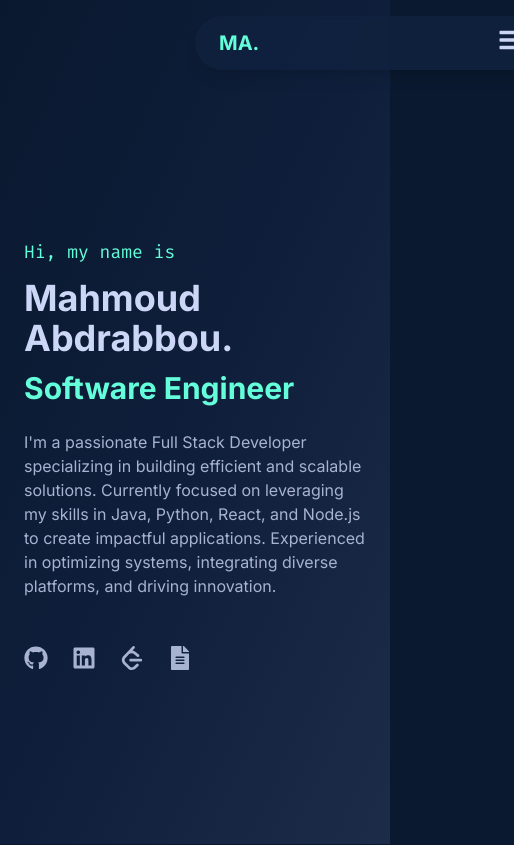
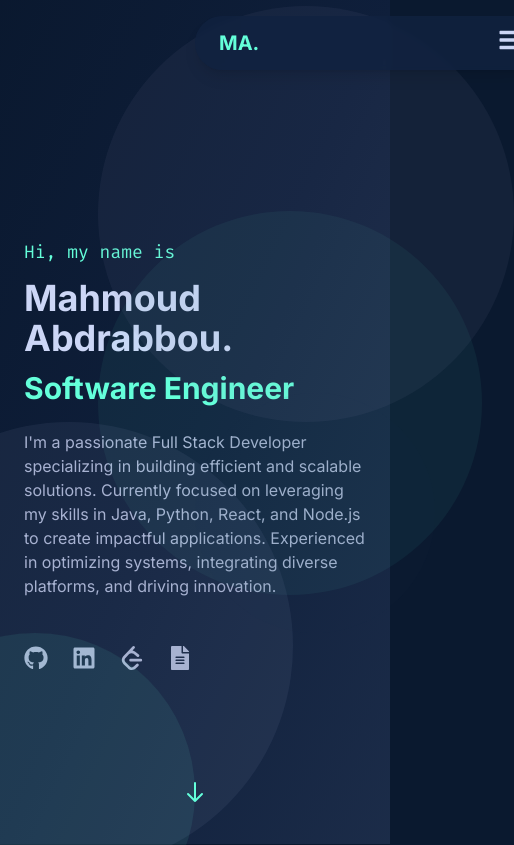
Before and after one commit to Eng-M-Abdrabbou/Portfolio-NEXT.JS, a Next.js app: page / in a window 390 px wide. Shown: the top 845 px of the page, 514 px wide, since content can reach past the window. Built offline with nearby package versions, Linux system fonts and the light colour scheme.

Commit message:
style: ☀️ added gradient spots to the hero section

```diff
--- /dev/null
+++ b/src/app/components/GradientSpots.tsx
@@ -0,0 +1,16 @@
+// src/app/components/GradientSpots.tsx
+import React from 'react';
+
+const GradientSpots = () => {
+  return (
+    <div className="absolute inset-0 w-full h-full pointer-events-none">
+      <div className="absolute top-1/4 left-1/4 w-96 h-96 rounded-full bg-neon-green/10 blur-4xl opacity-75 animate-pulse"></div>
+      <div className="absolute top-1/2 right-1/4 w-[28rem] h-[28rem] rounded-full bg-light-slate/10 blur-4xl opacity-75"></div>
+      <div className="absolute bottom-1/4 left-1/2 w-60 h-60 rounded-full bg-lightest-navy/10 blur-4xl opacity-75 animate-pulse"></div>
+      <div className="absolute top-3/4 right-1/2 w-80 h-80 rounded-full bg-neon-green/10 blur-4xl opacity-75"></div>
+      <div className="absolute bottom-1/2 left-1/4 w-[26rem] h-[26rem] rounded-full bg-slate/10 blur-4xl opacity-75"></div>
+    </div>
+  );
+};
+
+export default GradientSpots;
--- a/src/app/components/sections/Hero.tsx
+++ b/src/app/components/sections/Hero.tsx
@@ -1,5 +1,6 @@
 // src/app/components/sections/Hero.tsx
 import React from 'react';
+import GradientSpots from '../../components/GradientSpots';
 // Import the new icon
 import { FaGithub, FaLinkedin, FaFileAlt } from 'react-icons/fa';
 import { SiLeetcode } from 'react-icons/si';
@@ -7,7 +8,8 @@ import { motion } from 'framer-motion';
 
 const Hero = () => {
   return (
-    <div id="home" className="min-h-screen flex flex-col justify-center items-start max-w-4xl mx-auto px-6 pt-32 pb-16 md:pt-40 bg-iblue-400">
+    <div id="home" className="hero-section min-h-screen flex flex-col justify-center items-start max-w-4xl mx-auto px-6 pt-32 pb-16 md:pt-40 relative">
+      <GradientSpots />
       <motion.p
         initial={{ opacity: 0, y: 20 }}
         animate={{ opacity: 1, y: 0 }}
@@ -21,7 +23,7 @@ const Hero = () => {
         animate={{ opacity: 1, y: 0 }}
         transition={{ duration: 0.5, delay: 0.2 }}
         className="text-4xl sm:text-5xl md:text-6xl lg:text-7xl font-bold text-lightest-slate mb-3"
-      >
+       >
         Mahmoud Abdrabbou.
       </motion.h1>
       <motion.h2
@@ -29,7 +31,7 @@ const Hero = () => {
         animate={{ opacity: 1, y: 0 }}
         transition={{ duration: 0.5, delay: 0.3 }}
         className="text-3xl sm:text-4xl md:text-5xl lg:text-6xl font-bold text-slate mb-6"
-      >
+       >
         <span className="neon-text">Software Engineer</span>
       </motion.h2>
       <motion.p
@@ -41,7 +43,7 @@ const Hero = () => {
         I'm a passionate Full Stack Developer specializing in building efficient and scalable solutions. Currently focused on leveraging my skills in Java, Python, React, and Node.js to create impactful applications. Experienced in optimizing systems, integrating diverse platforms, and driving innovation.
       </motion.p>
       <motion.div
-        initial={{ opacity: 0, y: 20 }}
+        initial={{ opacity: 1, y: 20 }}
         animate={{ opacity: 1, y: 0 }}
         transition={{ duration: 0.5, delay: 0.5 }}
         className="flex space-x-6 mt-4"
@@ -91,7 +93,7 @@ const Hero = () => {
       <motion.div
         initial={{ opacity: 0 }}
         animate={{ opacity: 1 }}
-        transition={{ duration: 0.5, delay: 1.5, repeat: Infinity, repeatType: 'reverse', ease: 'easeInOut' }}
+        transition={{ duration: 0.5, delay: 1.5, ease: 'easeInOut' }}
         className="absolute bottom-10 left-1/2 transform -translate-x-1/2"
       >
         <svg className="w-6 h-6 text-neon-green" fill="none" strokeLinecap="round" strokeLinejoin="round" strokeWidth="2" viewBox="0 0 24 24" stroke="currentColor">
--- a/src/app/globals.css
+++ b/src/app/globals.css
@@ -30,6 +30,7 @@
   }
 }
 
+
 @layer components {
   .section-heading {
     @apply text-2xl md:text-3xl font-semibold text-lightest-slate mb-8 flex items-center;
@@ -60,4 +61,13 @@
   .icon-link {
     @apply text-light-slate hover:text-neon-green transition-colors duration-300 text-2xl;
   }
+.hero-section:hover h1 {
+  transform: translateY(-5px);
+  transition: transform 0.3s ease-in-out;
 }
+
+.hero-section:hover h2 {
+  transform: translateY(5px);
+  transition: transform 0.3s ease-in-out;
+}
+}
```
